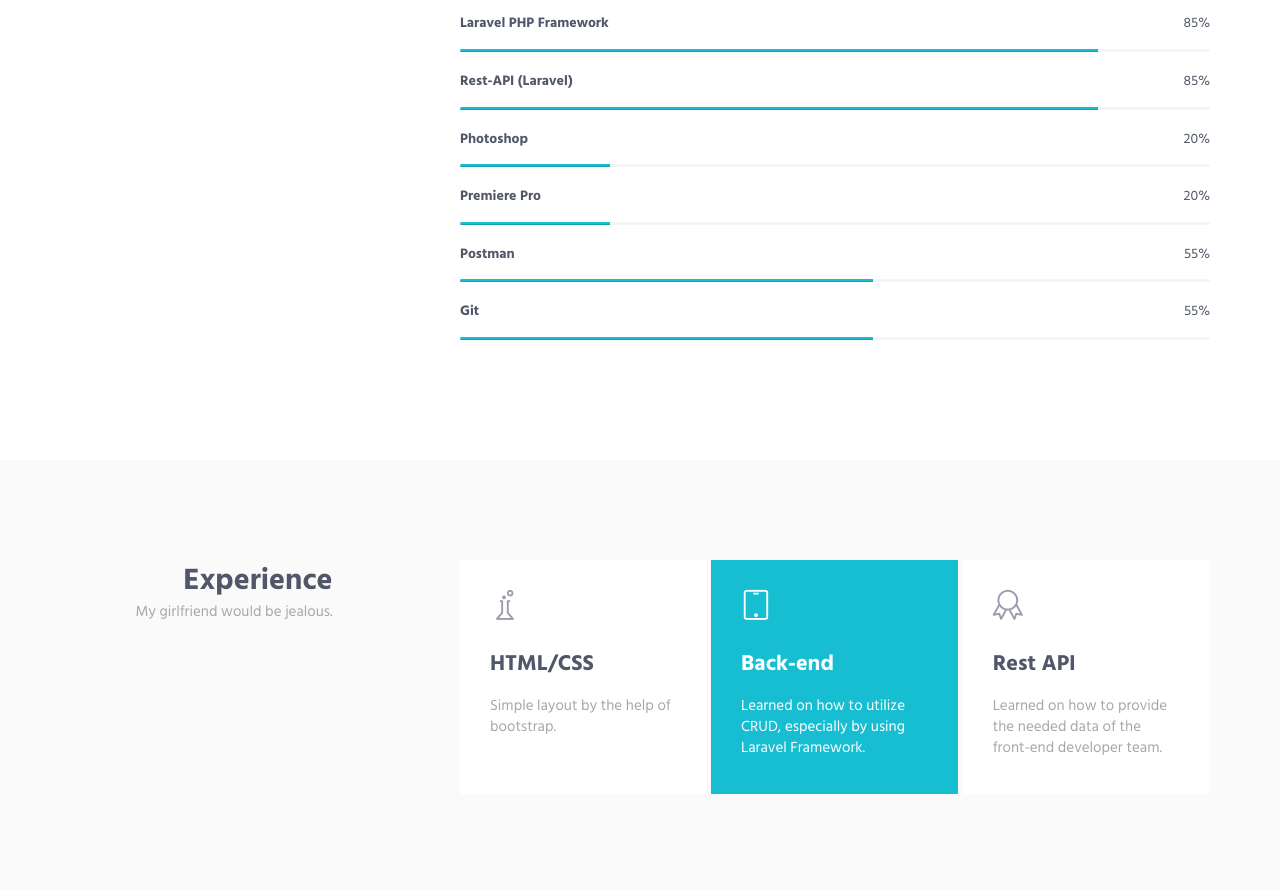
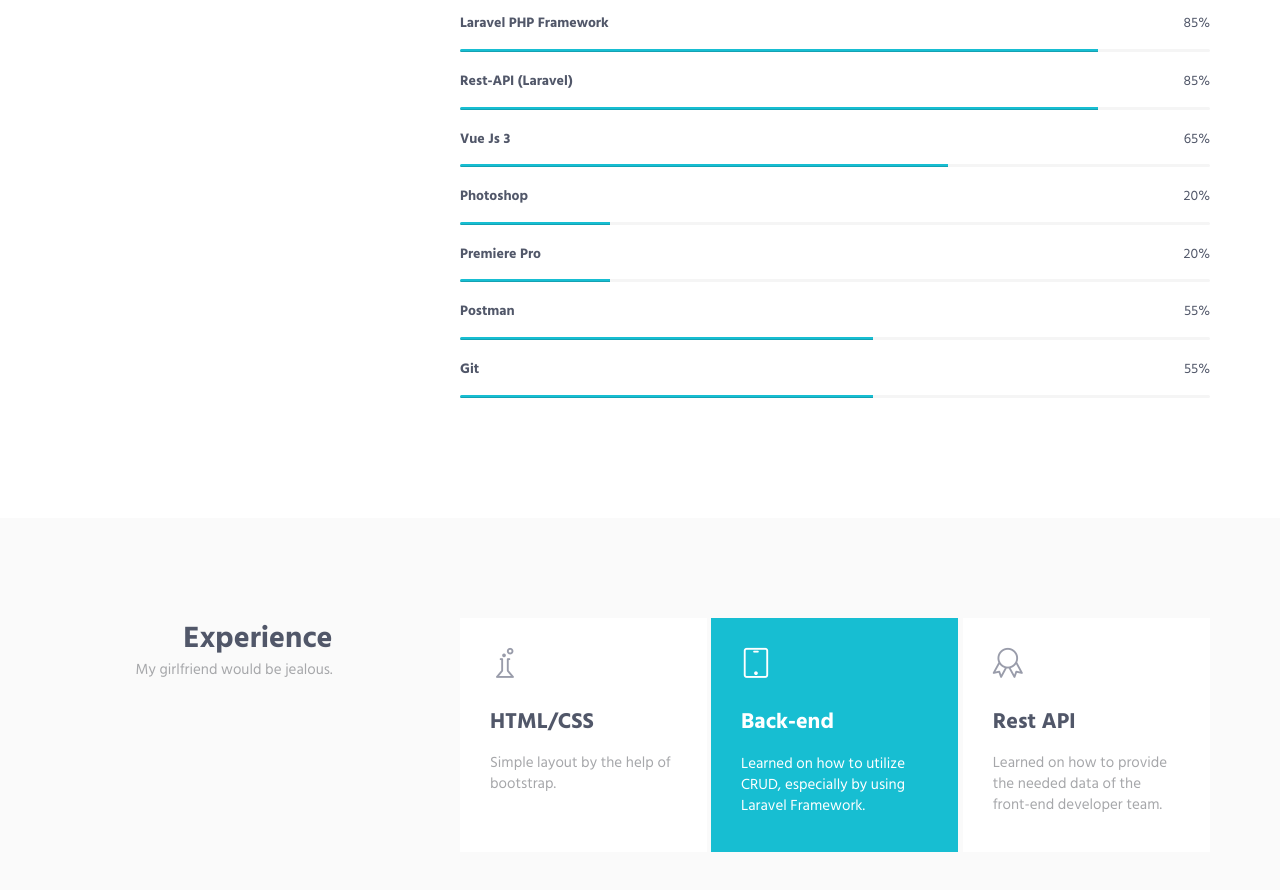
Before and after one commit to juliemaranonuevo/juliemaranonuevo.github.io, a plain HTML site: page index.html in a window 1280 px wide. Shown: the part 1100-1990 px from the top of the page. Drawn offline with Linux system fonts and the light colour scheme.

Commit message:
Added new skill

```diff
--- a/index.html
+++ b/index.html
@@ -139,6 +139,12 @@
                             <h5>Rest-API (Laravel)<span class="color-heading pull-right">85%</span></h5>
                             <div class="progress">
                                 <div class="progress-bar bg-color-base" role="progressbar" data-width="85"></div>
+                            </div>
+                        </div>
+                        <div class="progress-box">
+                            <h5>Vue Js 3<span class="color-heading pull-right">65%</span></h5>
+                            <div class="progress">
+                                <div class="progress-bar bg-color-base" role="progressbar" data-width="65"></div>
                             </div>
                         </div>
                         <div class="progress-box">
```
